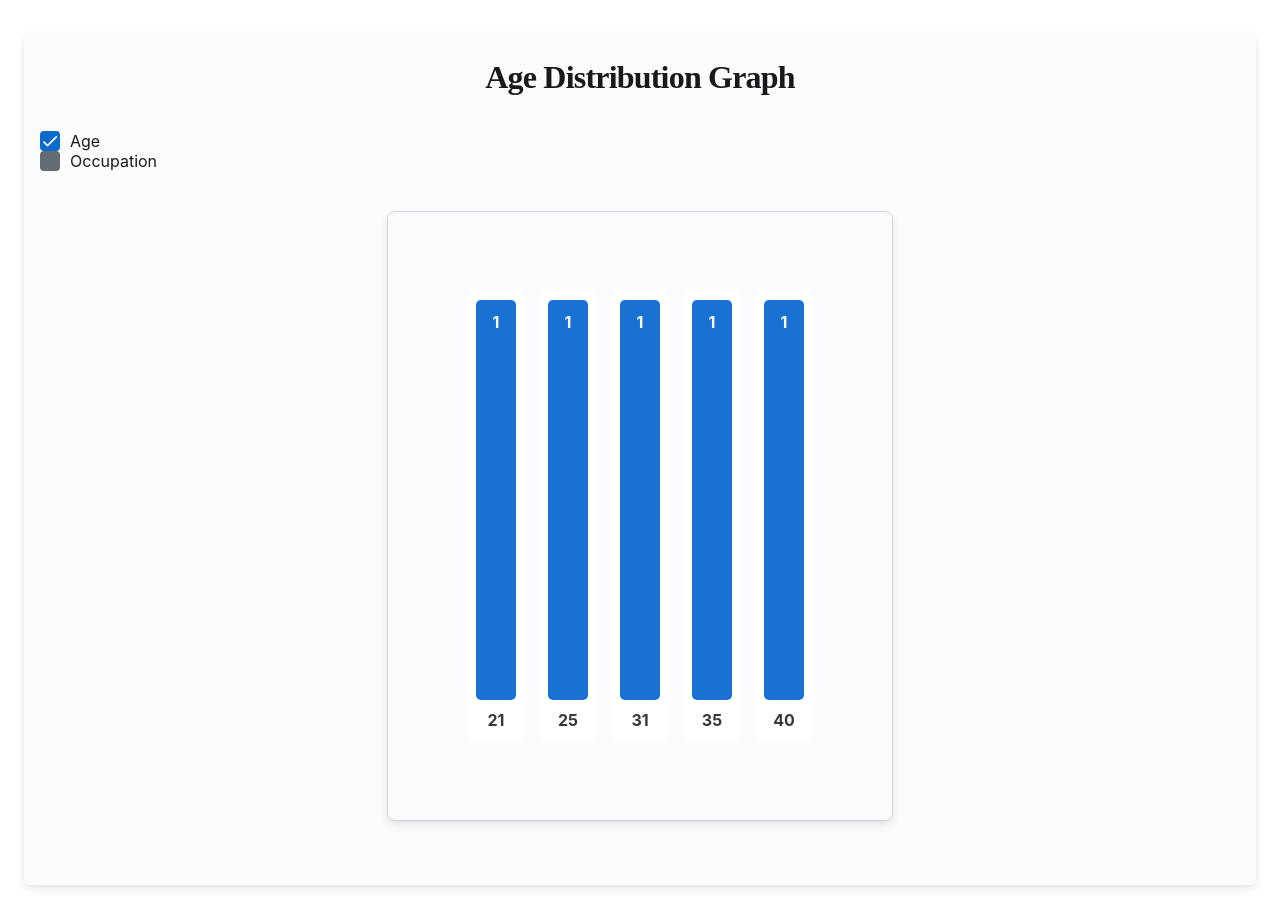
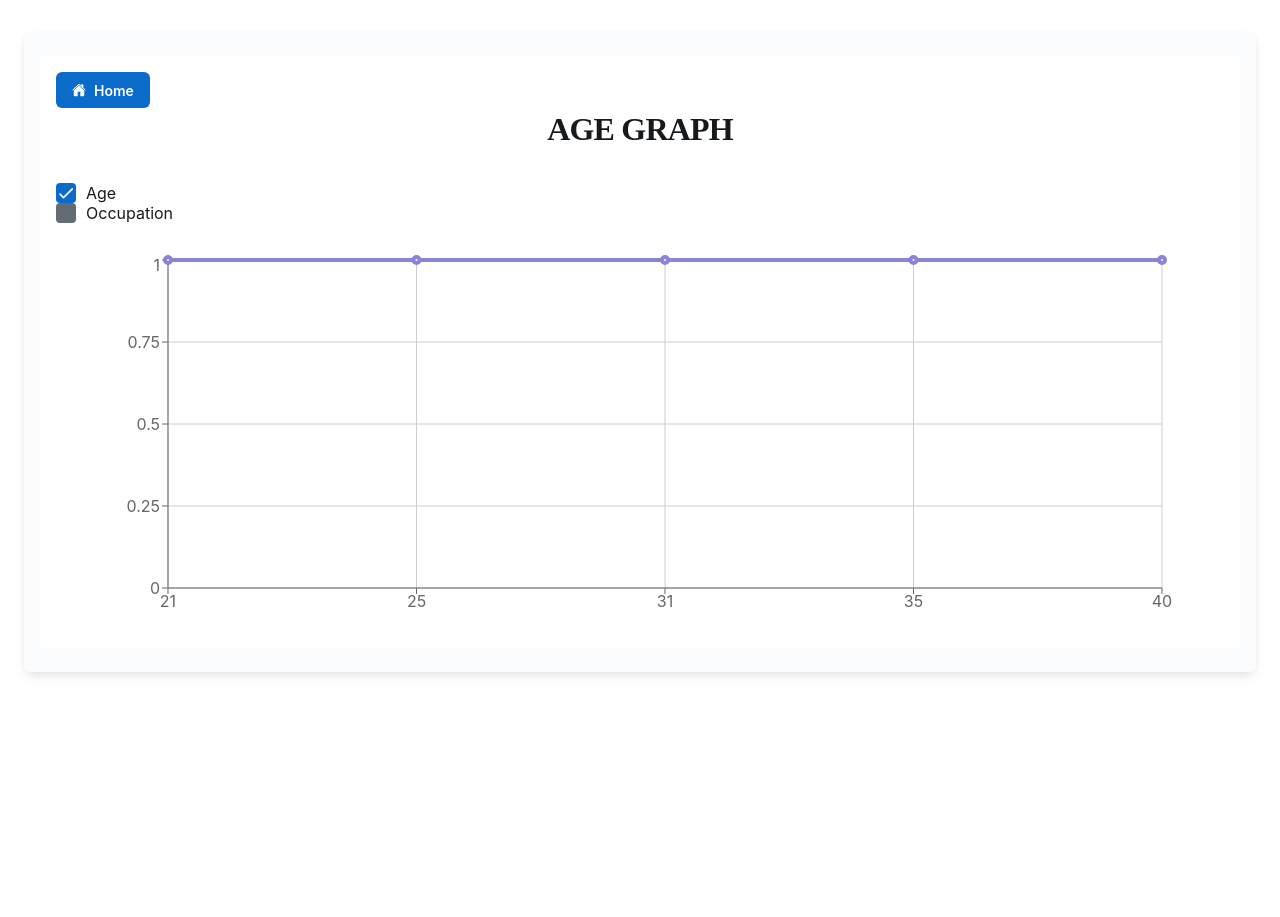
Before and after one commit to aswinpmathews/user-registration-app, a React (Create React App) app: page /graph in a window 1280 px wide. After the commit the page ends 800 px from the top, so only its background shows below. Built offline with nearby package versions, Linux system fonts and the light colour scheme; data requests are answered from the project's data file.

Commit message:
users list as home page, added buttons, changed graphs

```diff
--- a/src/App.tsx
+++ b/src/App.tsx
@@ -8,8 +8,8 @@ function App(){
   return(
   <AppLayout>
     <Routes>
-      <Route path="/" element={<UserForm/>}/>
-      <Route path="/users" element={<UserList/>}/>
+      <Route path="/" element={<UserList/>}/>
+      <Route path="/add" element={<UserForm/>}/>
       <Route path="/graph" element={<Graph/>}/>
     </Routes>
 
--- a/src/components/Graph.tsx
+++ b/src/components/Graph.tsx
@@ -1,29 +1,47 @@
-import { Sheet, Typography, Stack, Box ,Checkbox } from '@mui/joy';
-import { useEffect ,useState} from 'react';
-import { fetchUsers } from '../store/thunks/userThunks';
-import { useMemo } from 'react';
-import { style,countStyle,titleStyle,sheetStyle } from '../style/Graphstyle';
-import { selectUsers } from '../store/slice/UserSlice';
-import { useAppDispatch ,useAppSelector} from '../Custom/custom';
+import { Typography, Stack, Box, Checkbox, Button } from "@mui/joy";
+import { useEffect, useState } from "react";
+import { fetchUsers } from "../store/thunks/userThunks";
+import { useMemo } from "react";
+import { titleStyle, COLORS } from "../style/Graphstyle";
+import { selectUsers } from "../store/slice/userSlice";
+import { useAppDispatch, useAppSelector } from "../Custom/custom";
+import { useNavigate } from "react-router-dom";
+import {
+  LineChart,
+  Line,
+  XAxis,
+  YAxis,
+  CartesianGrid,
+  Tooltip,
+  ResponsiveContainer,
+  PieChart,
+  Pie,
+  Cell,
+} from "recharts";
+import { IoHome } from "react-icons/io5";
 
 export default function Graph() {
-const [selectedGraph, setSelectedGraph] = useState<'age' | 'occupation'>('age');
+  const [selectedGraph, setSelectedGraph] = useState<"age" | "occupation">(
+    "age"
+  );
+
+  const navigate = useNavigate();
 
   const users = useAppSelector(selectUsers);
-  const dispatch= useAppDispatch();
+  const dispatch = useAppDispatch();
 
   useEffect(() => {
     if (!users || users.length === 0) {
-      dispatch(fetchUsers())
-      .catch((err)=>console.log(err))
+      dispatch(fetchUsers()).catch((err) => {
+        console.log(err);
+      });
     }
   }, [dispatch, users]);
-
 
   const data = useMemo(() => {
     const counts = users.reduce<Record<string, number>>((acc, user) => {
       const key = user[selectedGraph];
-      if (key != null && key !== '') {
+      if (key != null && key !== "") {
         acc[key] = (acc[key] || 0) + 1;
       }
       return acc;
@@ -31,60 +49,101 @@ const data = useMemo(() => {
     return Object.entries(counts)
       .map(([label, count]) => ({ label, count }))
       .sort((a, b) => {
-        if (selectedGraph === 'age') {
+        if (selectedGraph === "age") {
           return Number(a.label) - Number(b.label);
         }
         return a.label.localeCompare(b.label);
       });
   }, [users, selectedGraph]);
 
-  const isAgeGraph :boolean= selectedGraph === 'age';
-  const graphTitle:string = isAgeGraph ? 'Age Distribution Graph' : 'Occupation Distribution Graph';
-  const maxCount:number = Math.max(...data.map((d) => d.count), 1);
+  const isAgeGraph: boolean = selectedGraph === "age";
+  const graphTitle: string = isAgeGraph ? "AGE GRAPH" : "OCCUPATION GRAPH";
 
   return (
-    <Box> <Typography level="h2" component="h1"
-      sx={titleStyle}>
-
-
-
+    <Box sx={{ minHeight: "70vh", bgcolor: "#ffffffff", p: 2 }}>
+      <Button startDecorator={<IoHome />} onClick={() => navigate("/")}>
+        Home
+      </Button>
+      <Typography level="h2" component="h1" sx={titleStyle}>
         {graphTitle}
       </Typography>
-    {users.length === 0 ? (<Box>Error Fetching Data</Box>):
 
+      {users.length === 0 ? (
+        <Box>Error Fetching Data</Box>
+      ) : (
         <Stack>
-    <Checkbox label="Age" variant="solid" checked={isAgeGraph} onChange={() => setSelectedGraph('age')}/>
-    <Checkbox label="Occupation" variant="solid" checked={!isAgeGraph} onChange={() => setSelectedGraph('occupation')}/>
-
-    <Sheet
-      variant="outlined"
-      sx={sheetStyle}
+          <Checkbox
+            label="Age"
+            variant="solid"
+            checked={isAgeGraph}
+            onChange={() => setSelectedGraph("age")}
+          />
+          <Checkbox
+            label="Occupation"
+            variant="solid"
+            checked={!isAgeGraph}
+            onChange={() => setSelectedGraph("occupation")}
+          />
+          <Box
+            flexDirection={"column"}
+            display="flex"
+            gap={5}
+            justifyContent={"space-between"}
           >
-      <Stack  direction="row" spacing={2} alignItems="flex-end" justifyContent="center">
-        {data.map(({ label, count }) => {
-          const barHeight = (count / maxCount) * 200;
-
-          return (
-            <Box key={label} sx={{ position: 'relative', textAlign: 'center', bgcolor: '#ffffffff', p: 1}}>
-              <Box
-                sx={style(barHeight)}
+            {isAgeGraph ? (
+              <Box sx={{ p: 4 }}>
+                <ResponsiveContainer width="100%" aspect={3}>
+                  <LineChart
+                    width={500}
+                    height={300}
+                    data={data}
+                    margin={{
+                      top: 5,
+                      right: 30,
+                      left: 20,
+                      bottom: 5,
+                    }}
                   >
-                <Typography
-
-                  sx={countStyle}
+                    <CartesianGrid />
+                    <XAxis dataKey="label" />
+                    <YAxis />
+                    <Tooltip />
+                    <Line
+                      type="monotone"
+                      strokeWidth={4}
+                      dataKey="count"
+                      stroke="#8884d8"
+                      activeDot={{ r: 8 }}
+                    />
+                  </LineChart>
+                </ResponsiveContainer>
+              </Box>
+            ) : (
+              <ResponsiveContainer width="100%" aspect={2}>
+                <PieChart width={400} height={400}>
+                  <Pie
+                    data={data}
+                    dataKey="count"
+                    nameKey="label"
+                    cx="50%"
+                    cy="50%"
+                    outerRadius={120}
+                    label
                   >
-                  {count}
-                </Typography>
+                  {data.map((entry, index) => (
+                    <Cell
+                      key={`cell-${index}`}
+                      fill={COLORS[index % COLORS.length]}
+                    />
+                  ))}
+                  </Pie >
+                  <Tooltip />
+                </PieChart>
+              </ResponsiveContainer>
+            )}
           </Box>
-
-              <Typography  mt={1} sx={{fontWeight:'bold'}}>
-                {label}
-              </Typography>
+        </Stack>
+      )}
     </Box>
   );
-        })}
-      </Stack>
-    </Sheet>
-        </Stack>
-} </  Box>);
 }
--- a/src/components/userList.tsx
+++ b/src/components/userList.tsx
@@ -1,54 +1,66 @@
-import {  useEffect } from "react"
-import { fetchUsers } from "../store/thunks/userThunks"
-import UserListItem from "./UserListItem"
-import { Skeleton, Button ,Typography, Box} from "@mui/joy"
-import { useNavigate } from "react-router-dom"
-import { selectUsers,selectIsLoading } from "../store/slice/UserSlice"
-import { useAppDispatch,useAppSelector } from "../Custom/custom"
-import { Boxsx, Titlesx } from "../style/ListStyle"
-import { useState } from "react"
+import { useEffect } from "react";
+import { fetchUsers } from "../store/thunks/userThunks";
+import UserListItem from "./UserListItem";
+import { Skeleton, Button, Typography, Box } from "@mui/joy";
+import { useNavigate } from "react-router-dom";
+import { selectUsers, selectIsLoading } from "../store/slice/userSlice";
+import { useAppDispatch, useAppSelector } from "../Custom/custom";
+import { Boxsx, Titlesx } from "../style/ListStyle";
+import { useState } from "react";
+import { IoMdAdd } from "react-icons/io";
 
-export default function UserList(){
+export default function UserList() {
+  const dispatch = useAppDispatch();
+  const isLoadingUsers = useAppSelector(selectIsLoading);
+  const [loadError, setLoadError] = useState<string | null>(null);
 
-    const dispatch=useAppDispatch()
-    const isLoadingUsers=useAppSelector(selectIsLoading)
-    const [loadError,setLoadError]=useState<string|null>(null)
+  const users = useAppSelector(selectUsers);
 
-    const users=useAppSelector(selectUsers)
+  const navigate = useNavigate();
 
-    const navigate=useNavigate()
-
-    useEffect(()=>{
-
+  useEffect(() => {
     dispatch(fetchUsers())
       .unwrap()
-        .catch((err:string)=>{
-            setLoadError(err)
-            console.error(err)
-        }
-        )
-
-    },[dispatch])
+      .catch((err: string) => {
+        setLoadError(err);
+        console.error(err);
+      });
+  }, [dispatch]);
 
   return (
     <Box sx={Boxsx}>
       <Typography level="h2" component="h1" sx={Titlesx}>
-                 Registered Users List
+       USERS LIST
       </Typography>
-            <Button onClick={()=>navigate('/graph')}>
-                View Age Graph
-            </Button>
+      <Box
+        flexDirection={"row"}
+        display="flex"
+        gap={2}
+        mb={2}
+        justifyContent={"space-between"}
+      >
+        <Button startDecorator={<IoMdAdd/>}  onClick={() => navigate("/add")}>Add User</Button>
+        <Button onClick={() => navigate("/graph")}>Show Graphs</Button>
+      </Box>
+
       {isLoadingUsers ? (
         <Box>
           {Array.from({ length: 6 }).map((_, index) => (
-                    <Skeleton key={index} variant="text" level="h2" sx={{ marginBottom: '16px' }} />
+            <Skeleton
+              key={index}
+              variant="text"
+              level="h2"
+              sx={{ marginBottom: "16px" }}
+            />
           ))}
         </Box>
       ) : loadError ? (
         <Box>Error fetching data...</Box>
       ) : (
         <Box>
-        {users.map((user) => <UserListItem key={user.id} user={user} />)}
+          {users.map((user) => (
+            <UserListItem key={user.id} user={user} />
+          ))}
         </Box>
       )}
     </Box>
```
Lines whose indentation alone changed are shown as unchanged.
